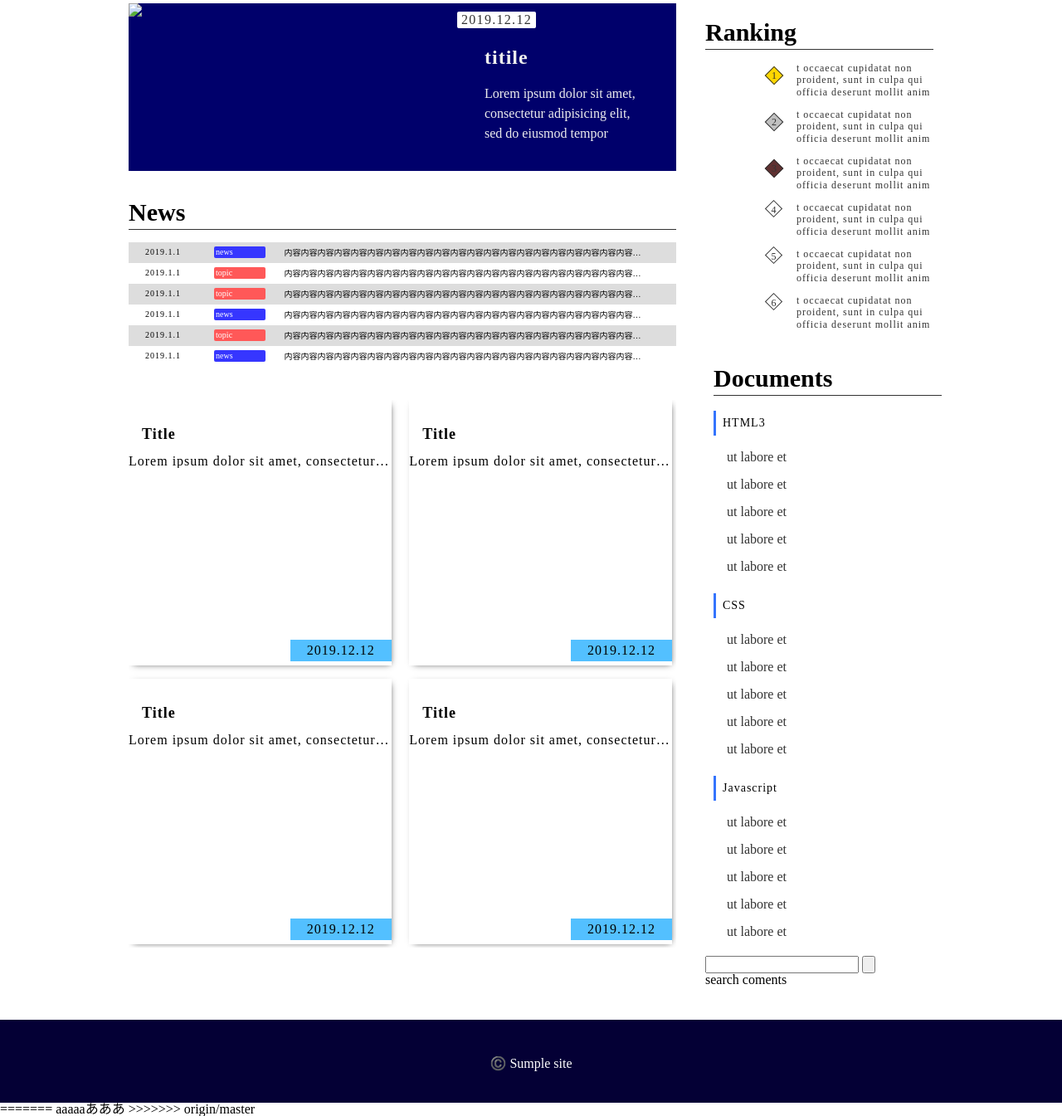
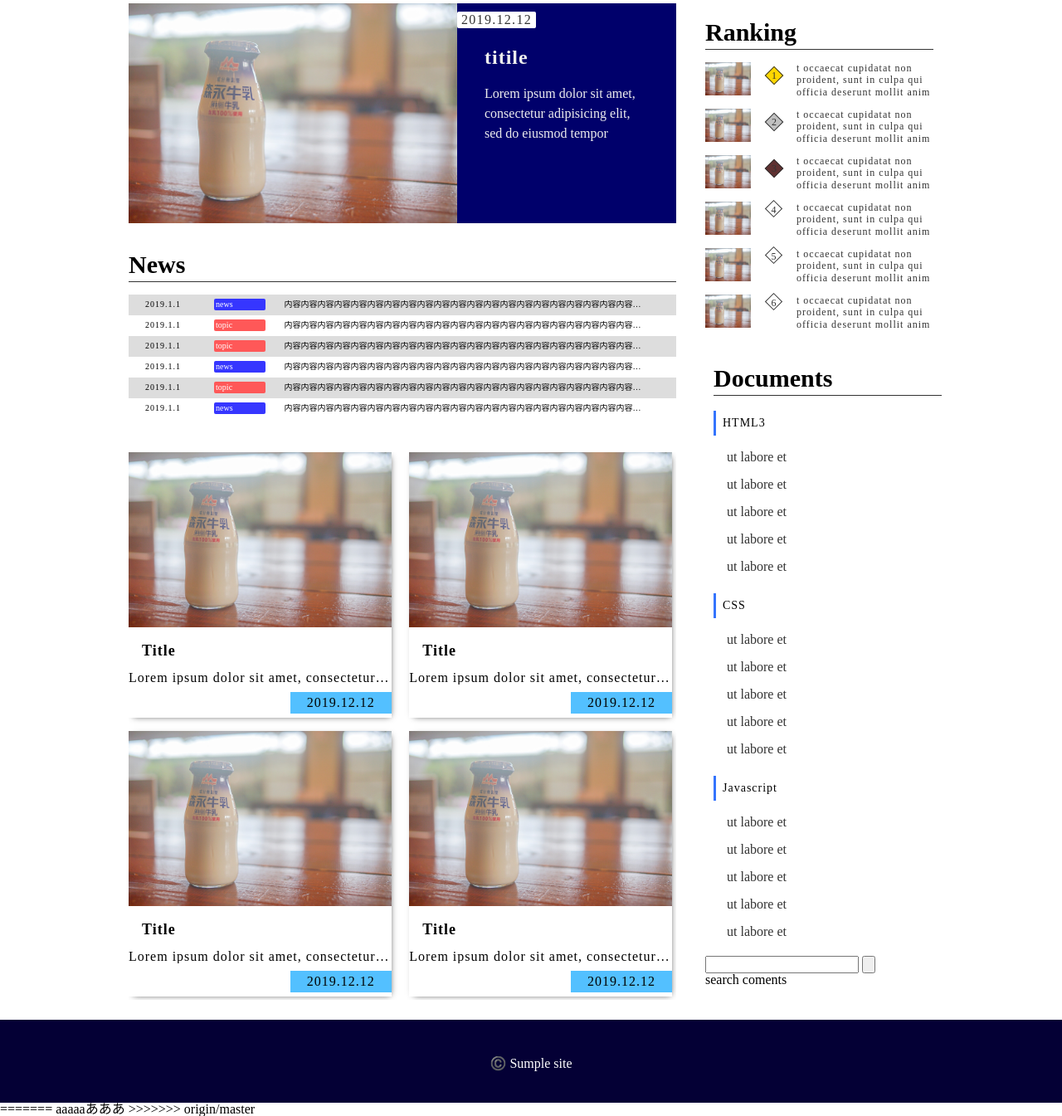
Before and after one commit to SORA-24/companysite, a plain HTML site: page index.html in a window 1280 px wide. Shown: the part 186-1531 px from the top of the page at 83% size. Drawn offline with Linux system fonts and the light colour scheme.

Commit message:
編集しました３
編集しました

```diff
--- a/index.html
+++ b/index.html
@@ -24,8 +24,7 @@
         <main>
             <section>
                 <div id="about" class="cf">
-                    <img class="image" src="image
-image/_DSC8306.jpeg" >
+                    <img class="image" src="image/_DSC8306.jpeg" >
                     <div class="container">
                         <h3 class="title">titile</h3>
                         <p class="content">Lorem ipsum dolor sit amet, consectetur adipisicing elit, sed do eiusmod tempor  </p>
@@ -89,43 +88,37 @@ image/_DSC8306.jpeg" >
                 </div>
                 <div id="topics" class="cf">
                    <div class="topic-container">
-                       <img src="image
-image/_DSC8306.jpeg" alt="">
+                       <img src="image/_DSC8306.jpeg" alt="">
                        <h3 class="titile">Title</h3>
                        <p>Lorem ipsum dolor sit amet, consectetur adipisicing elit, sed do eiusmod tempor incididunt ut labore et dolore magna aliqua. Ut enim ad minim veniam, quis nostrud exercitation ullamco laboris nisi ut aliquip ex ea commodo consequat. Duis aute irure dolor in reprehenderit</p>
                        <p class="date">2019.12.12</p>
                     </div>
                    <div class="topic-container">
-                       <img src="image
-image/_DSC8306.jpeg" alt="">
+                       <img src="image/_DSC8306.jpeg" alt="">
                        <h3 class="titile">Title</h3>
                        <p>Lorem ipsum dolor sit amet, consectetur adipisicing elit, sed do eiusmod tempor incididunt ut labore et dolore magna aliqua. Ut enim ad minim veniam, quis nostrud exercitation ullamco laboris nisi ut aliquip ex ea commodo consequat. Duis aute irure dolor in reprehenderit</p>
                        <p class="date">2019.12.12</p>
                     </div>
                    <div class="topic-container">
-                       <img src="image
-image/_DSC8306.jpeg" alt="">
+                       <img src="image/_DSC8306.jpeg" alt="">
                        <h3 class="titile">Title</h3>
                        <p>Lorem ipsum dolor sit amet, consectetur adipisicing elit, sed do eiusmod tempor incididunt ut labore et dolore magna aliqua. Ut enim ad minim veniam, quis nostrud exercitation ullamco laboris nisi ut aliquip ex ea commodo consequat. Duis aute irure dolor in reprehenderit</p>
                        <p class="date">2019.12.12</p>
                     </div>
                    <div class="topic-container">
-                       <img src="image
-image/_DSC8306.jpeg" alt="">
+                       <img src="image/_DSC8306.jpeg" alt="">
                        <h3 class="titile">Title</h3>
                        <p>Lorem ipsum dolor sit amet, consectetur adipisicing elit, sed do eiusmod tempor incididunt ut labore et dolore magna aliqua. Ut enim ad minim veniam, quis nostrud exercitation ullamco laboris nisi ut aliquip ex ea commodo consequat. Duis aute irure dolor in reprehenderit</p>
                        <p class="date">2019.12.12</p>
                     </div>
                    <div class="topic-container">
-                       <img src="image
-image/_DSC8306.jpeg" alt="">
+                       <img src="image/_DSC8306.jpeg" alt="">
                        <h3 class="titile">Title</h3>
                        <p>Lorem ipsum dolor sit amet, consectetur adipisicing elit, sed do eiusmod tempor incididunt ut labore et dolore magna aliqua. Ut enim ad minim veniam, quis nostrud exercitation ullamco laboris nisi ut aliquip ex ea commodo consequat. Duis aute irure dolor in reprehenderit</p>
                        <p class="date">2019.12.12</p>
                     </div>
                    <div class="topic-container">
-                       <img src="image
-image/_DSC8306.jpeg" alt="">
+                       <img src="image/_DSC8306.jpeg" alt="">
                        <h3 class="titile">Title</h3>
                        <p>Lorem ipsum dolor sit amet, consectetur adipisicing elit, sed do eiusmod tempor incididunt ut labore et dolore magna aliqua. Ut enim ad minim veniam, quis nostrud exercitation ullamco laboris nisi ut aliquip ex ea commodo consequat. Duis aute irure dolor in reprehenderit</p>
                        <p class="date">2019.12.12</p>
@@ -139,38 +132,32 @@ image/_DSC8306.jpeg" alt="">
                 <h3 class="heading">Ranking</h3>
                 <div class="ol">
                     <a href="#" class="container">
-                        <img src="image
-image/_DSC8306.jpeg" alt="">
+                        <img src="image/_DSC8306.jpeg" alt="">
                         <span class="order"></span>
                         <div class="content">t occaecat cupidatat non proident, sunt in culpa qui officia deserunt mollit anim id est laborum.</div>
                     </a>
                     <a href="#" class="container">
-                        <img src="image
-image/_DSC8306.jpeg" alt="">
+                        <img src="image/_DSC8306.jpeg" alt="">
                         <span class="order"></span>
                         <div class="content">t occaecat cupidatat non proident, sunt in culpa qui officia deserunt mollit anim id est laborum.</div>
                     </a>
                     <a href="#" class="container">
-                        <img src="image
-image/_DSC8306.jpeg" alt="">
+                        <img src="image/_DSC8306.jpeg" alt="">
                         <span class="order"></span>
                         <div class="content">t occaecat cupidatat non proident, sunt in culpa qui officia deserunt mollit anim id est laborum.</div>
                     </a>
                     <a href="#" class="container">
-                        <img src="image
-image/_DSC8306.jpeg" alt="">
+                        <img src="image/_DSC8306.jpeg" alt="">
                         <span class="order"></span>
                         <div class="content">t occaecat cupidatat non proident, sunt in culpa qui officia deserunt mollit anim id est laborum.</div>
                     </a>
                     <a href="#" class="container">
-                        <img src="image
-image/_DSC8306.jpeg" alt="">
+                        <img src="image/_DSC8306.jpeg" alt="">
                         <span class="order"></span>
                         <div class="content">t occaecat cupidatat non proident, sunt in culpa qui officia deserunt mollit anim id est laborum.</div>
                     </a>
                     <a href="#" class="container">
-                        <img src="image
-image/_DSC8306.jpeg" alt="">
+                        <img src="image/_DSC8306.jpeg" alt="">
                         <span class="order"></span>
                         <div class="content">t occaecat cupidatat non proident, sunt in culpa qui officia deserunt mollit anim id est laborum.</div>
                     </a>
```
